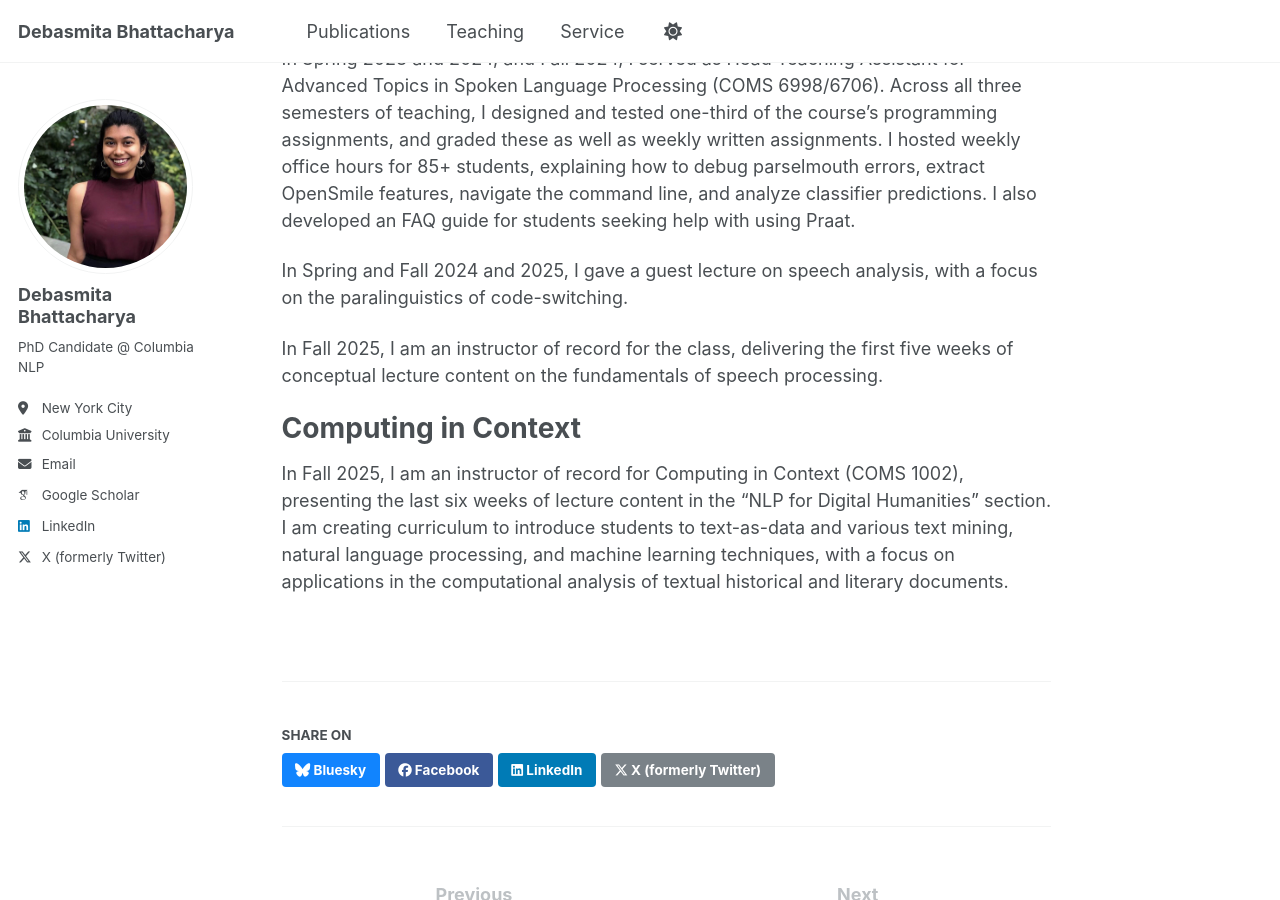
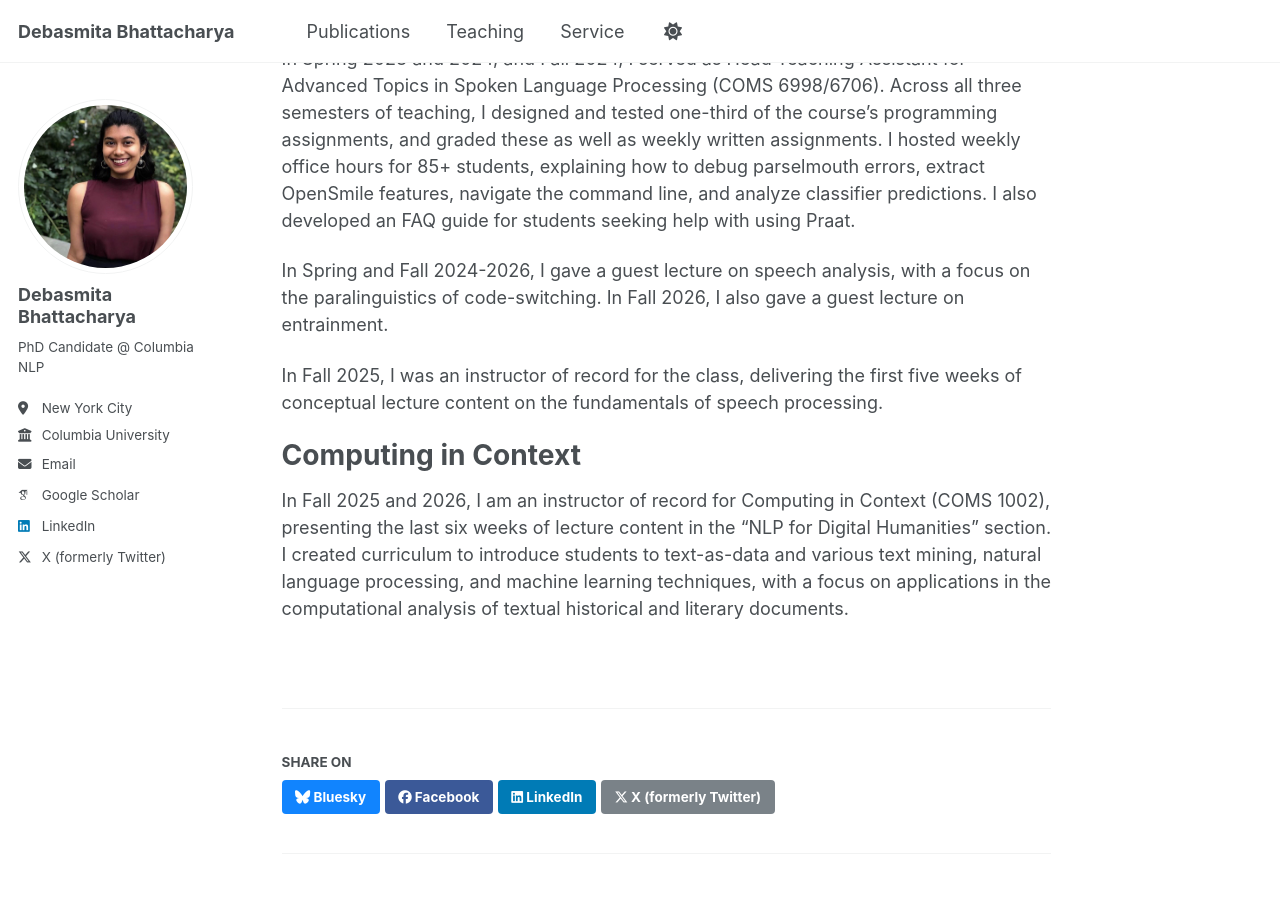
Before and after one commit to debasmita-b/debasmita-b.github.io, a Jekyll site: the page built from _teaching/2015-spring-teaching-2.md, in a window 1280 px wide and 900 px high, scrolled down 249 px. Built offline with Jekyll 4.4.1, drawn with Linux system fonts in a browser that asks for light colours; some web fonts are replaced.

Commit message:
updating slp and 1002 details
Updated teaching roles and timelines for guest lectures and instructor positions.

```diff
--- a/_teaching/2015-spring-teaching-2.md
+++ b/_teaching/2015-spring-teaching-2.md
@@ -12,10 +12,10 @@ Advanced Topics in Spoken Language Processing
 
 In Spring 2023 and 2024, and Fall 2024, I served as Head Teaching Assistant for Advanced Topics in Spoken Language Processing (COMS 6998/6706). Across all three semesters of teaching, I designed and tested one-third of the course’s programming assignments, and graded these as well as weekly written assignments. I hosted weekly office hours for 85+ students, explaining how to debug parselmouth errors, extract OpenSmile features, navigate the command line, and analyze classifier predictions. I also developed an FAQ guide for students seeking help with using Praat.
 
-In Spring and Fall 2024 and 2025, I gave a guest lecture on speech analysis, with a focus on the paralinguistics of code-switching.
+In Spring and Fall 2024-2026, I gave a guest lecture on speech analysis, with a focus on the paralinguistics of code-switching. In Fall 2026, I also gave a guest lecture on entrainment.
 
-In Fall 2025, I am an instructor of record for the class, delivering the first five weeks of conceptual lecture content on the fundamentals of speech processing.
+In Fall 2025, I was an instructor of record for the class, delivering the first five weeks of conceptual lecture content on the fundamentals of speech processing.
 
 Computing in Context
 ======
-In Fall 2025, I am an instructor of record for Computing in Context (COMS 1002), presenting the last six weeks of lecture content in the "NLP for Digital Humanities" section. I am creating curriculum to introduce students to text-as-data and various text mining, natural language processing, and machine learning techniques, with a focus on applications in the computational analysis of textual historical and literary documents.
+In Fall 2025 and 2026, I am an instructor of record for Computing in Context (COMS 1002), presenting the last six weeks of lecture content in the "NLP for Digital Humanities" section. I created curriculum to introduce students to text-as-data and various text mining, natural language processing, and machine learning techniques, with a focus on applications in the computational analysis of textual historical and literary documents.
```
